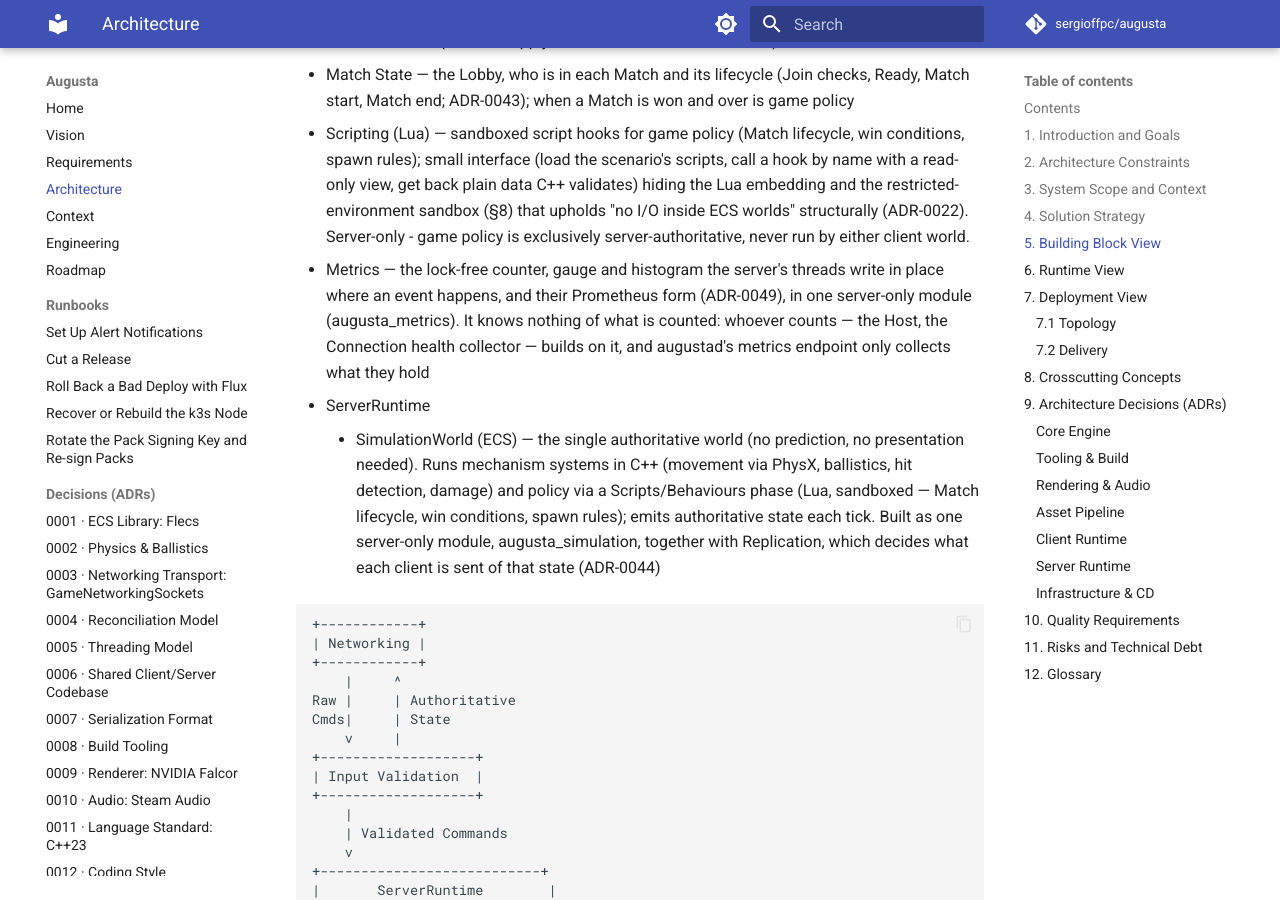
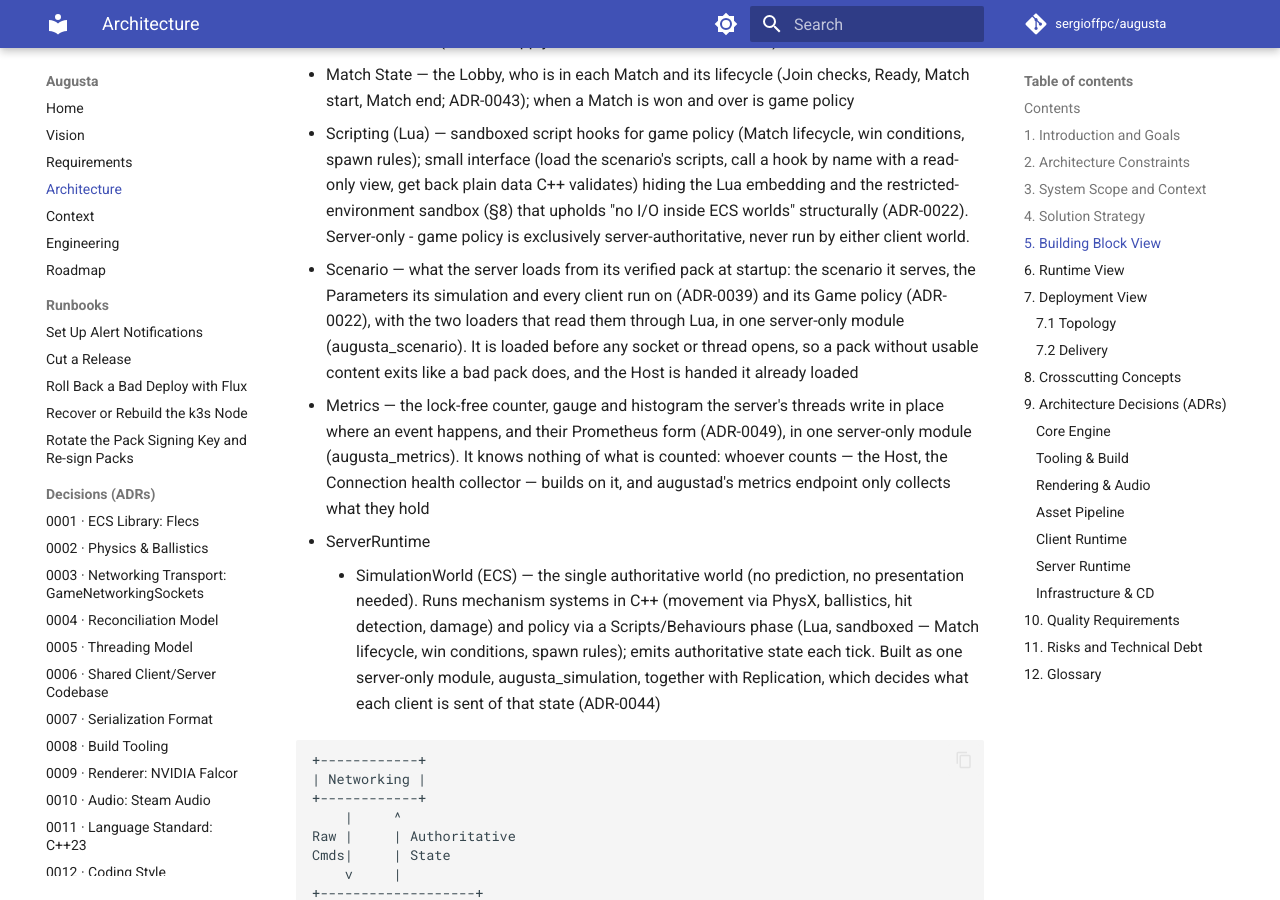
Before and after one commit to sergioffpc/augusta, an MkDocs documentation site: the page built from docs/ARCHITECTURE.md, in a window 1280 px wide and 900 px high, scrolled down 7136 px. Built offline with MkDocs 1.6.1 and Material for MkDocs 9.7.7, drawn with Linux system fonts in a browser that asks for light colours; comment, search, counter and statistics services are not loaded.

Commit message:
docs: name the scenario module in the Building Block View
A building block enters ARCHITECTURE §5 before it gets a directory
(ADR-0060), so what the server loads from its verified pack at startup -
the scenario, the Parameters and the Game policy - is a server-only block
of its own before it leaves augustad.

Co-Authored-By: Claude Opus 5 <noreply@anthropic.com>

```diff
--- a/docs/ARCHITECTURE.md
+++ b/docs/ARCHITECTURE.md
@@ -282,6 +282,12 @@ exclusively server-authoritative.
   the Lua embedding and the restricted-environment sandbox (§8) that upholds "no
   I/O inside ECS worlds" structurally (ADR-0022). Server-only - game policy is
   exclusively server-authoritative, never run by either client world.
+- Scenario — what the server loads from its verified pack at startup: the
+  scenario it serves, the Parameters its simulation and every client run on
+  (ADR-0039) and its Game policy (ADR-0022), with the two loaders that read them
+  through Lua, in one server-only module (augusta_scenario). It is loaded before
+  any socket or thread opens, so a pack without usable content exits like a bad
+  pack does, and the Host is handed it already loaded
 - Metrics — the lock-free counter, gauge and histogram the server's threads
   write in place where an event happens, and their Prometheus form (ADR-0049),
   in one server-only module (augusta_metrics). It knows nothing of what is
```
